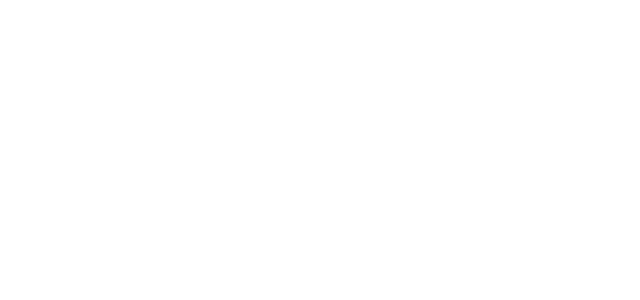
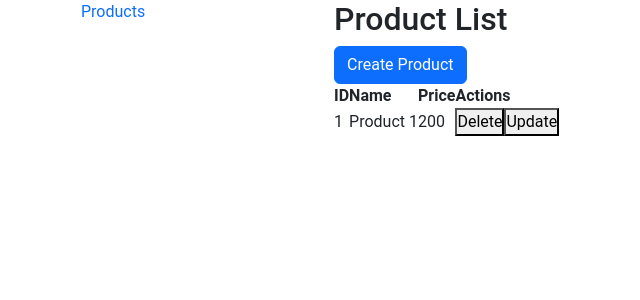
Before and after one commit to vanhoa690/hoadv_angular, an Angular app: page /admin/products in a window 1280 px wide. Before the commit this address led to /. Shown: the top 300 px of the page, without its empty margins (33-673 px from the left). Built offline with nearby package versions, Linux system fonts and the light colour scheme; data requests are answered from the project's data file.

Commit message:
add delete product

```diff
--- a/db.json
+++ b/db.json
@@ -5,18 +5,6 @@
       "name": "Product 1",
       "price": 200,
       "desc": "mo ta"
-    },
-    {
-      "id": 2,
-      "name": "Product 2",
-      "price": 200,
-      "desc": "mo ta"
-    },
-    {
-      "id": 3,
-      "name": "Product 3",
-      "price": 2020,
-      "desc": "mo ta 3"
     }
   ],
   "users": [
--- a/src/app/app.module.ts
+++ b/src/app/app.module.ts
@@ -15,8 +15,7 @@
 import { FormsModule } from '@angular/forms';
 import { ProductDetailComponent } from './pages/product-detail/product-detail.component';
 import { HttpClientModule } from '@angular/common/http';
-// import { DashboardComponent } from './pages/admin/dashboard/dashboard.component';
-// import { ProductsComponent } from './pages/admin/products/products.component';
+import { ProductsComponent } from './pages/admin/products/products.component';
 import { LayoutAdminComponent } from './layouts/layout-admin/layout-admin.component';
 import { LayoutClientComponent } from './layouts/layout-client/layout-client.component';
 // import { CreateProductComponent } from './pages/admin/create-product/create-product.component';
@@ -33,8 +32,7 @@
     LoginComponent,
     // RegisterComponent,
     ProductDetailComponent,
-    // DashboardComponent,
-    // ProductsComponent,
+    ProductsComponent,
     LayoutAdminComponent,
     LayoutClientComponent,
     // CreateProductComponent,
--- a/src/app/layouts/layout-admin/layout-admin.component.html
+++ b/src/app/layouts/layout-admin/layout-admin.component.html
@@ -2,10 +2,7 @@
   <div class="row">
     <div class="col-3">
       <ul>
-        <li><a routerLink="dashboard">Dashboard</a></li>
         <li><a routerLink="products">Products</a></li>
-        <li><a routerLink=""></a></li>
-        <li><a routerLink=""></a></li>
       </ul>
     </div>
     <div class="col-9">
--- /dev/null
+++ b/src/app/pages/admin/products/products.component.html
@@ -0,0 +1,23 @@
+<h2>Product List</h2>
+<a routerLink="/admin/create-product" class="btn btn-primary">Create Product</a>
+<table>
+  <thead>
+    <tr>
+      <th>ID</th>
+      <th>Name</th>
+      <th>Price</th>
+      <th>Actions</th>
+    </tr>
+  </thead>
+  <tbody>
+    <tr *ngFor="let product of products">
+      <td>{{ product.id }}</td>
+      <td>{{ product.name }}</td>
+      <td>{{ product.price }}</td>
+      <td>
+        <button (click)="deleteProductById(product.id)">Delete</button>
+        <button>Update</button>
+      </td>
+    </tr>
+  </tbody>
+</table>
--- /dev/null
+++ b/src/app/pages/admin/products/products.component.ts
@@ -0,0 +1,32 @@
+import { Component } from '@angular/core';
+import { Product } from '../../../types/Product';
+import { ProductService } from '../../../services/product.service';
+
+@Component({
+  selector: 'app-products',
+  // standalone: true,
+  // imports: [],
+  templateUrl: './products.component.html',
+  styleUrl: './products.component.css',
+})
+export class ProductsComponent {
+  products: Product[] = [];
+
+  constructor(private productService: ProductService) {}
+
+  ngOnInit(): void {
+    this.productService
+      .getProductList()
+      .subscribe((products) => (this.products = products));
+  }
+
+  deleteProductById(productId: number) {
+    console.log(productId);
+    this.productService
+      .deleteProduct(productId)
+      .subscribe(
+        () =>
+          (this.products = this.products.filter((product) => product.id !== productId))
+      );
+  }
+}
--- a/src/app/services/product.service.ts
+++ b/src/app/services/product.service.ts
@@ -16,9 +16,12 @@
   }
 
   getProductDetail(productId: number): Observable<Product> {
-    console.log(productId);
-
     const url = `${this.apiUrl}/${productId}`;
     return this.http.get<Product>(url);
   }
+
+  deleteProduct(productId: number): Observable<Product> {
+    const url = `${this.apiUrl}/${productId}`;
+    return this.http.delete<Product>(url);
+  }
 }
```
Also changed, not shown: src/app/app-routing.module.ts (+3 -4 lines), src/app/pages/admin/products/products.component.css (added), 1 other file (tests, documents, lock files or other folders).
